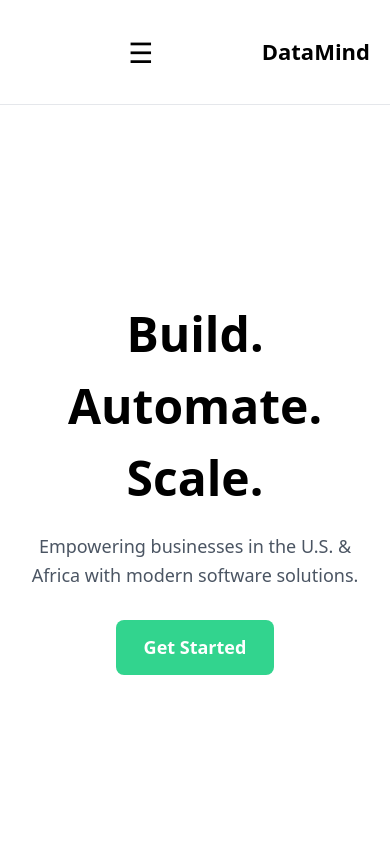
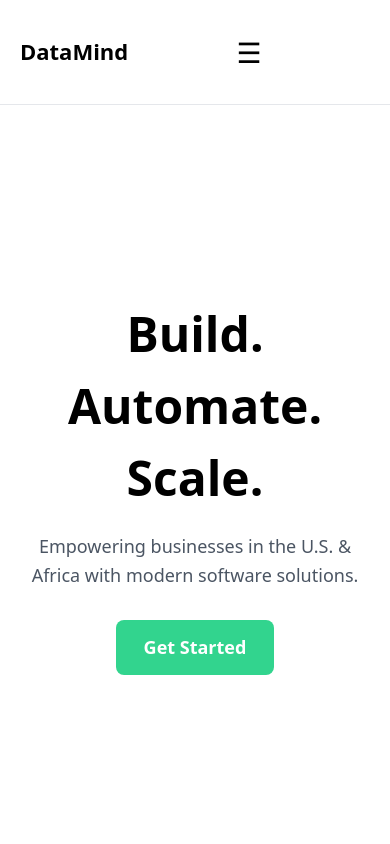
Before and after one commit to DataMindusa/company-website, a React (Vite) app: page / in a window 390 px wide. Shown: the top 844 px of the page. Built offline with nearby package versions, Linux system fonts and the light colour scheme.

Commit message:
Fix mobile navbar layout and alignment

```diff
--- a/src/components/Navbar.jsx
+++ b/src/components/Navbar.jsx
@@ -7,16 +7,8 @@ export default function Navbar() {
 
   return (
     <nav className="navbar">
-      <div className="navbar-container">
-        {/* Mobile Hamburger */}
-        <button
-          className="menu-toggle"
-          onClick={() => setMenuOpen(!menuOpen)}
-          aria-label="Toggle menu"
-        >
-          ☰
-        </button>
-
+      {/* TOP BAR */}
+      <div className="navbar-inner">
         {/* Logo */}
         <Link to="/" className="navbar-logo">
           DataMind
@@ -29,6 +21,15 @@ export default function Navbar() {
           <Link to="/about">About</Link>
           <Link to="/contact">Contact</Link>
         </div>
+
+        {/* Mobile Hamburger */}
+        <button
+          className="menu-toggle"
+          onClick={() => setMenuOpen(!menuOpen)}
+          aria-label="Toggle menu"
+        >
+          ☰
+        </button>
       </div>
 
       {/* Mobile Menu */}
--- a/src/styles/navbar.css
+++ b/src/styles/navbar.css
@@ -11,9 +11,9 @@
 }
 
 /* ================================
-   CONTAINER (MOBILE FIRST)
+   INNER BAR (MOBILE FIRST)
 ================================ */
-.navbar-container {
+.navbar-inner {
   width: 100%;
   padding: 16px 20px;
 
@@ -79,7 +79,7 @@
    DESKTOP LAYOUT
 ================================ */
 @media (min-width: 1024px) {
-  .navbar-container {
+  .navbar-inner {
     max-width: 1200px;
     margin: 0 auto;
   }
```
